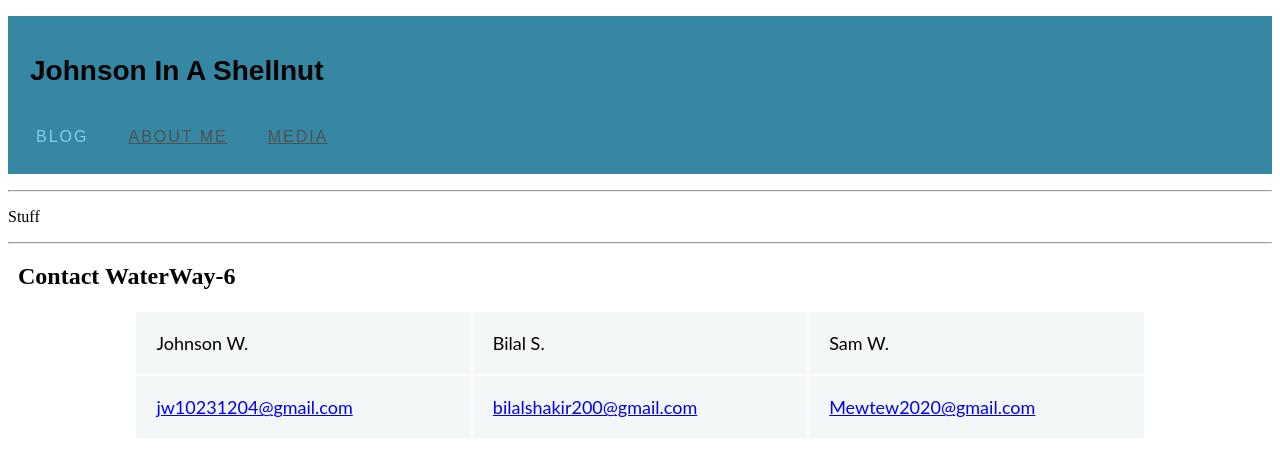
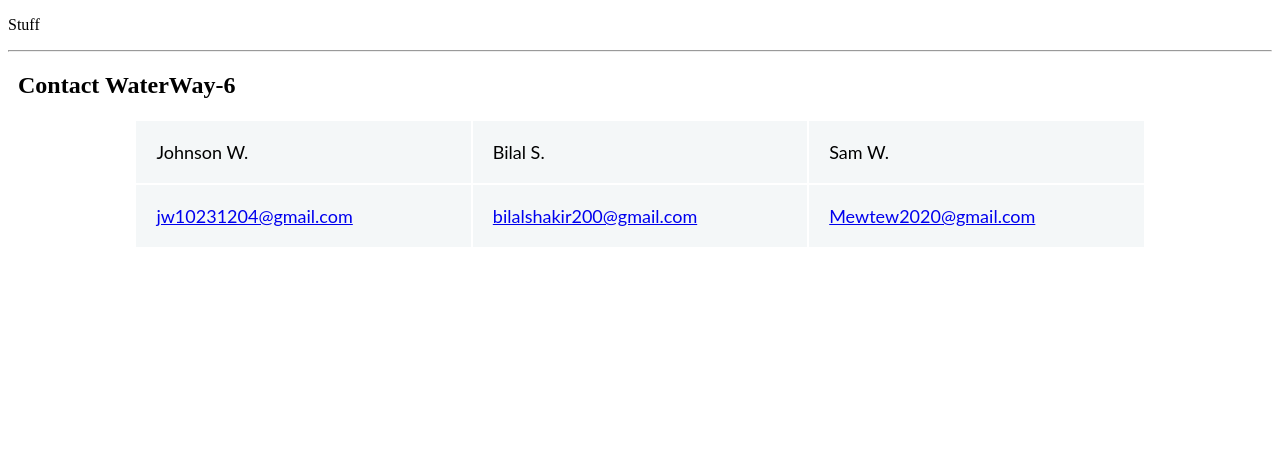
Before and after one commit to Johnny1023/Johnny1023.github.io, a Jekyll site: the page waterway6.html, which Jekyll copies as it is, in a window 1280 px wide. Shown: the top 456 px of the page. Built offline with Jekyll 4.4.1, drawn with Linux system fonts in a browser that asks for light colours.

Commit message:
Update waterway6.html

```diff
--- a/waterway6.html
+++ b/waterway6.html
@@ -1,18 +1,18 @@
 <!DOCTYPE html>
 <html>
 	<head>
-		<title>Johnson In A Shellnut</title>
+		<title>Welcome to WaterWay-6</title>
 		<link rel="stylesheet" Type="text/css" href="./css.css">
 	</head>
 	<body>
-		<div> <!-- Header -->
+		<div> <!-- Header --> <!--
 			<ul class="navigation">
 			<li class="block"><h1>Johnson In A Shellnut</h1></li>
 			<li class="liblock"><a class="active">Blog</a></li>
 			<li class="liblock"><a href="./aboutme.html" class="inactive">About Me</a></li>
 			<li class="liblock"><a href="./media.html" class="inactive">Media</a></li>
 			</ul>
-			<hr>
+			<hr> -->
 		</div>
     		<div> <!-- Body -->
     			<p>Stuff</p>
```
Lines whose indentation alone changed are shown as unchanged.
